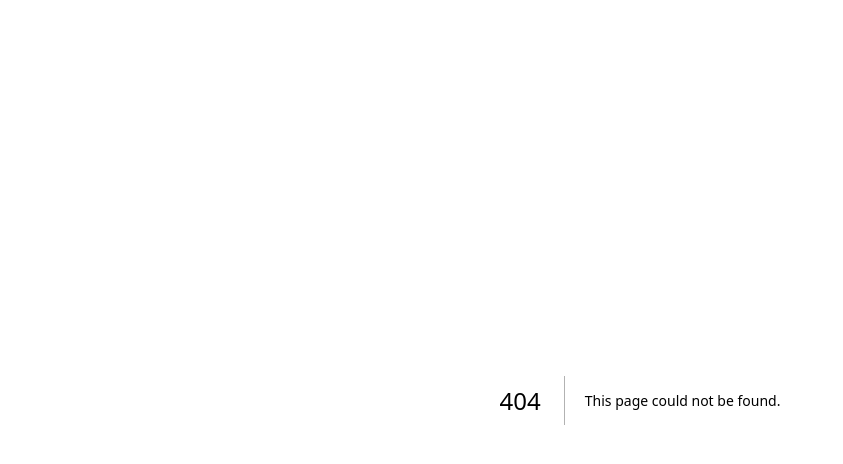
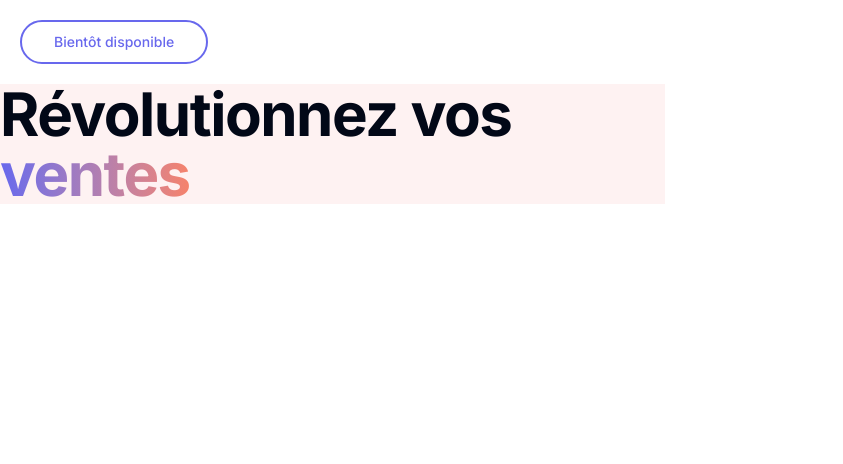
Before and after one commit to Brasero/winali, a Next.js app: page /waiting in a window 1280 px wide. Before the commit this address had no page. Shown: the top 464 px of the page, without its empty margins (0-843 px from the left). Built offline with nearby package versions, Linux system fonts and the light colour scheme.

Commit message:
j ai fait une boulette

```diff
--- a/src/app/globals.css
+++ b/src/app/globals.css
@@ -37,6 +37,8 @@
     --color-popover: hsl(var(--popover));
     --color-card-foreground: hsl(var(--card-foreground));
     --color-card: hsl(var(--card));
+    --color-brand-purple: hsl(var(--primary));
+    --color-brand-coral: hsl(var(--secondary));
     --radius-sm: calc(var(--radius) - 4px);
     --radius-md: calc(var(--radius) - 2px);
     --radius-lg: var(--radius);
@@ -163,6 +165,7 @@
 .card-hover {
     transition: transform 0.3s ease, box-shadow 0.3s ease;
 }
+
 .card-hover:hover {
     transform: translateY(-5px);
     box-shadow: 0 20px 25px -5px rgba(0, 0, 0, 0.1), 0 10px 10px -5px rgba(0, 0, 0, 0.04);
@@ -171,6 +174,7 @@
 .ticket-shape {
     position: relative;
 }
+
 .ticket-shape::before,
 .ticket-shape::after {
     content: '';
@@ -180,11 +184,13 @@
     background: white;
     border-radius: 50%;
 }
+
 .ticket-shape::before {
     top: 50%;
     left: -10px;
     transform: translateY(-50%);
 }
+
 .ticket-shape::after {
     top: 50%;
     right: -10px;
--- /dev/null
+++ b/src/app/waiting/page.tsx
@@ -0,0 +1,24 @@
+import {Button, buttonVariants} from "@/components/ui/button";
+
+
+export default function Waiting(){
+
+    return(
+        <>
+           <div className={"block items-stretch size-full"}>
+            <div className={"block"}>
+                <span className={`m-5 ${buttonVariants({size: "lg", variant:"primary_outline", radius: "full" })}`}>
+                    Bientôt disponible
+                </span>
+            </div>
+            <div className={"flex"}>
+                <div className={"container w-[665px] h-full h-90 bg-red-50 box-content"}>
+                    <h1 className={"font-bold text-6xl tracking-tight"}>Révolutionnez vos <span className={"bg-clip-text text-transparent bg-gradient-to-r from-brand-purple to-brand-coral"}>ventes</span></h1>
+                </div>
+                <div className={"container w-90 h-full h-90 bg-red-50"}></div>
+            </div>
+           </div>
+        </>
+
+)
+}
--- a/src/components/ui/button.tsx
+++ b/src/components/ui/button.tsx
@@ -5,11 +5,12 @@ import { cva, type VariantProps } from "class-variance-authority"
 import { cn } from "@/lib/utils"
 
 const buttonVariants = cva(
-    "inline-flex items-center justify-center gap-2 whitespace-nowrap rounded-md text-sm font-medium ring-offset-background transition-colors focus-visible:outline-none focus-visible:ring-2 focus-visible:ring-ring focus-visible:ring-offset-2 disabled:pointer-events-none disabled:opacity-50 [&_svg]:pointer-events-none [&_svg]:size-4 [&_svg]:shrink-0 font-inter",
+    "inline-flex items-center justify-center gap-2 whitespace-nowrap text-sm font-medium ring-offset-background transition-colors focus-visible:outline-none focus-visible:ring-2 focus-visible:ring-ring focus-visible:ring-offset-2 disabled:pointer-events-none disabled:opacity-50 [&_svg]:pointer-events-none [&_svg]:size-4 [&_svg]:shrink-0 font-inter",
     {
       variants: {
         variant: {
           default: "bg-primary text-primary-foreground hover:bg-primary/90",
+          primary_outline:"bg-background border-primary border-solid border-2 text-primary hover:bg-primary/90 hover:text-white",
           destructive:
               "bg-destructive text-destructive-foreground hover:bg-destructive/90",
           outline:
@@ -21,14 +22,19 @@ const buttonVariants = cva(
         },
         size: {
           default: "h-10 px-4 py-2",
-          sm: "h-9 rounded-md px-3",
-          lg: "h-11 rounded-md px-8",
+          sm: "h-9 px-3",
+          lg: "h-11 px-8",
           icon: "h-10 w-10",
+        },
+        radius:{
+          md:"rounded-md",
+          full:"rounded-full",
         },
       },
       defaultVariants: {
         variant: "default",
         size: "default",
+        radius:"md"
       },
     }
 )
```
Lines whose indentation alone changed are shown as unchanged.
